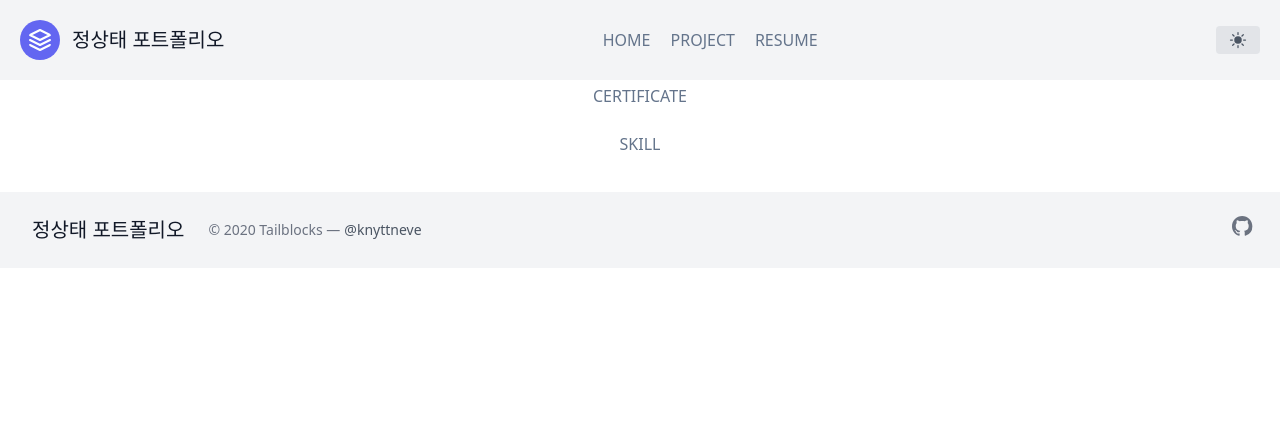
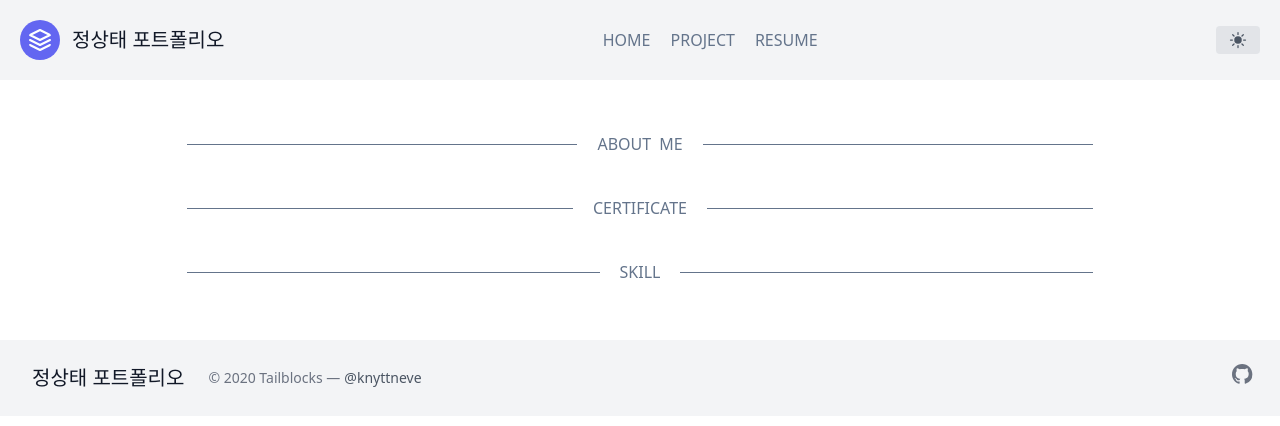
Before and after one commit to jeongsangtae/new-portfolio, a Next.js app: page /resume in a window 1280 px wide. Shown: the top 426 px of the page. Built offline with nearby package versions, Linux system fonts and the light colour scheme.

Commit message:
tailwind line before after

```diff
--- a/pages/resume.js
+++ b/pages/resume.js
@@ -10,11 +10,25 @@ export default function Resume() {
           <meta name="description" content="노력하는 개발자" />
           <link rel="icon" href="/favicon.ico" />
         </Head>
-        <p>ABOUT ME</p>
-        <br className="border-t-2 border-slate-400" />
-        <p>CERTIFICATE</p>
-        <br className="border-t-2 border-slate-400" />
-        <p className="">SKILL</p>
+
+        <div className="flex items-center w-3/4 my-5 mt-24">
+          <div className="h-px w-3/4 bg-slate-500 dark:bg-slate-400"></div>
+          <p className="text-center ml-5 mr-1">ABOUT</p>
+          <p className="text-center mr-5 ml-1">ME</p>
+          <div className="h-px w-3/4 bg-slate-500 dark:bg-slate-400"></div>
+        </div>
+
+        <div className="flex items-center w-3/4 my-5">
+          <div className="h-px w-3/4 bg-slate-500 dark:bg-slate-400"></div>
+          <p className="text-center mx-5">CERTIFICATE</p>
+          <div className="h-px w-3/4 bg-slate-500 dark:bg-slate-400"></div>
+        </div>
+
+        <div className="flex items-center w-3/4 my-5">
+          <div className="h-px w-3/4 bg-slate-500 dark:bg-slate-400"></div>
+          <p className="text-center mx-5">SKILL</p>
+          <div className="h-px w-3/4 bg-slate-500 dark:bg-slate-400"></div>
+        </div>
       </div>
     </Layout>
   );
```
